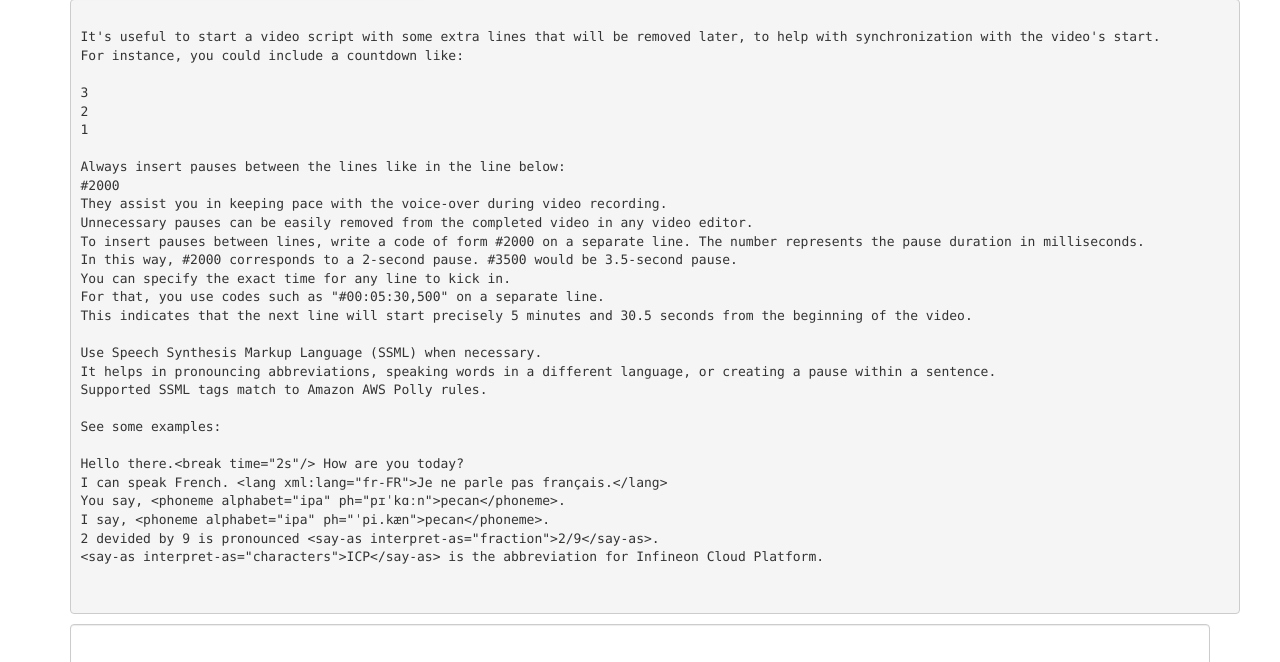
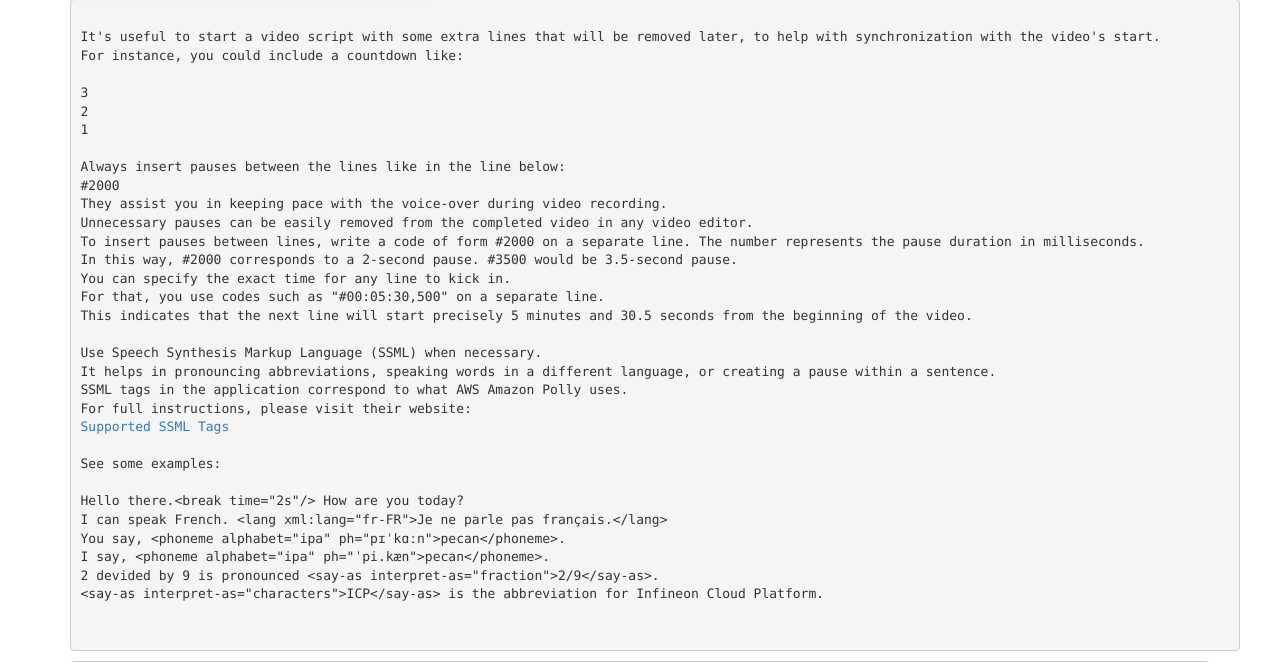
Before and after one commit to vbasov007/speech_srt_generator, a Flask app: template templates/index.html in a window 1280 px wide, after a click on "Refer to the guide for special codes and SSML usage". Shown: the part 545-1207 px from the top of the page. Run offline with Flask 3, Linux system fonts and the light colour scheme; the template is opened without the code that fills it, so the values that code supplies are empty.

Commit message:
help text adjustments

```diff
--- a/templates/ssml_reference.html
+++ b/templates/ssml_reference.html
@@ -29,7 +29,9 @@ This indicates that the next line will start precisely 5 minutes and 30.5 second
 
 Use Speech Synthesis Markup Language (SSML) when necessary.
 It helps in pronouncing abbreviations, speaking words in a different language, or creating a pause within a sentence.
-Supported SSML tags match to Amazon AWS Polly rules.
+SSML tags in the application correspond to what AWS Amazon Polly uses.
+For full instructions, please visit their website:
+<a href="https://docs.aws.amazon.com/polly/latest/dg/supportedtags.html" target="_blank">Supported SSML Tags</a>
 
 See some examples:
 
```
